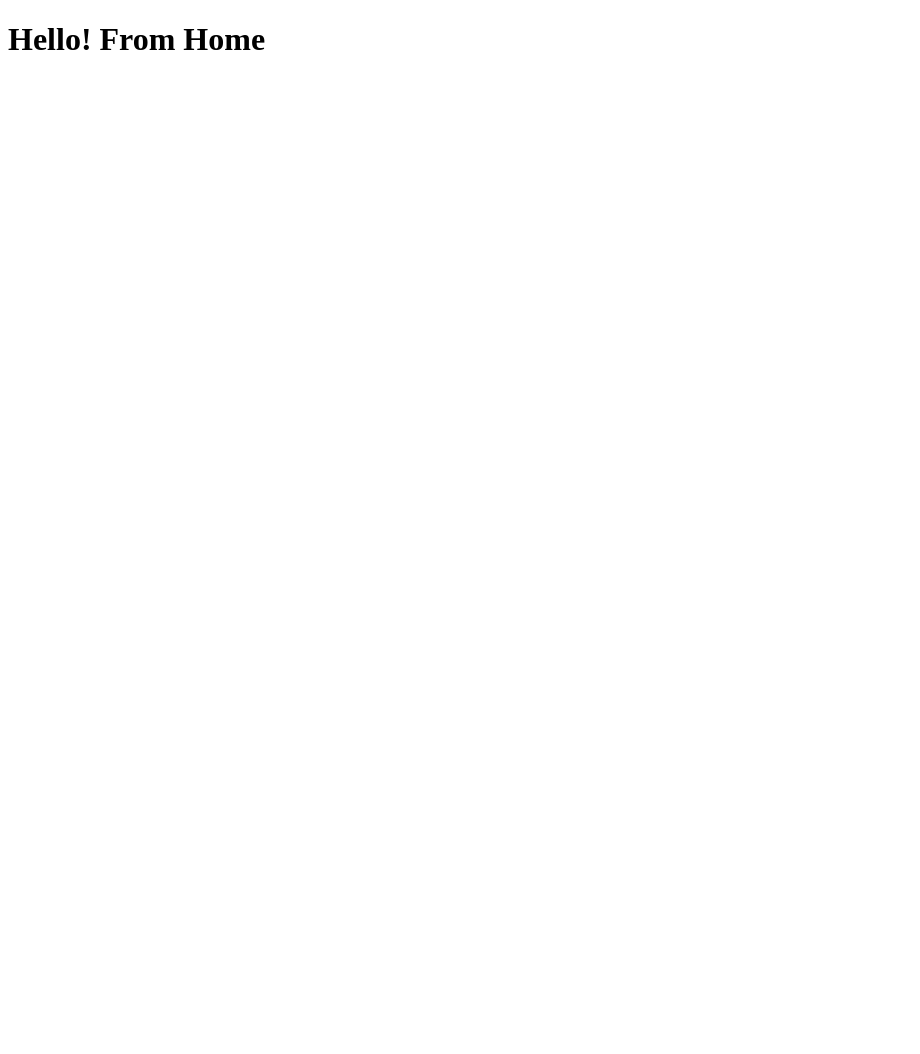
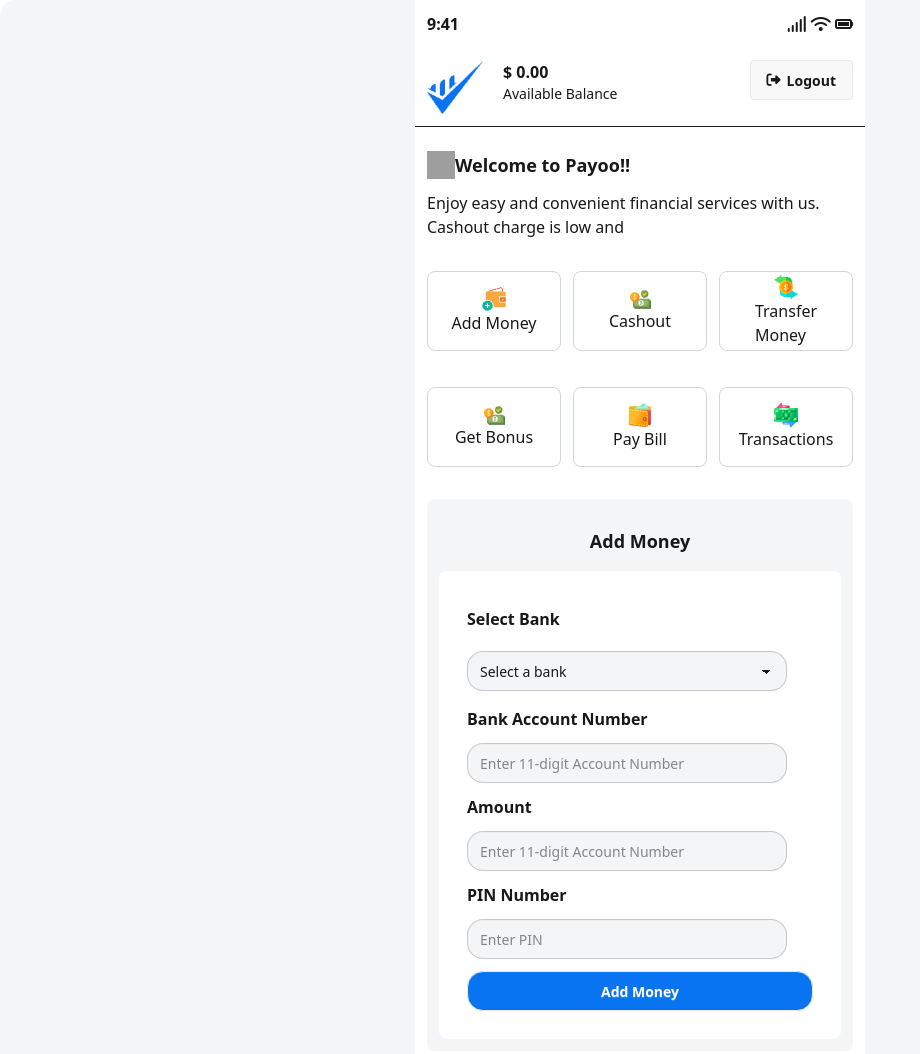
Before and after one commit to alamgir65/Payoo-MFS, a plain HTML site: page home.html in a window 1280 px wide. Shown: the whole page, without its empty margins (0-920 px from the left). Before the commit the page ends 800 px from the top, so only its background shows below. Drawn offline with nearby package versions, Linux system fonts and the light colour scheme; grey boxes are pictures that could not be loaded.

Commit message:
add money form added

```diff
--- a/home.html
+++ b/home.html
@@ -1,11 +1,125 @@
 <!DOCTYPE html>
 <html lang="en">
+
 <head>
     <meta charset="UTF-8">
     <meta name="viewport" content="width=device-width, initial-scale=1.0">
     <title>Payoo-HOME</title>
+
+    <!-- Font Awesome 6 (Free CDN) -->
+    <link href="https://cdnjs.cloudflare.com/ajax/libs/font-awesome/6.5.2/css/all.min.css" rel="stylesheet" />
+
+    <!-- daisy ui -->
+    <link href="https://cdn.jsdelivr.net/npm/daisyui@5" rel="stylesheet" type="text/css" />
+    <script src="https://cdn.jsdelivr.net/npm/@tailwindcss/browser@4"></script>
 </head>
-<body>
-    <h1>Hello! From Home</h1>
+
+<body class="bg-[#f4f5f7] width-[450px] flex flex-col justify-start items-center rounded-2xl">
+    <div class="bg-white">
+        <header>
+            <section class="flex justify-between items-center p-3 w-[450px] font-semibold">
+                <p>9:41</p>
+                <div>
+                    <i class="fa-solid fa-signal"></i>
+                    <i class="fa-solid fa-wifi"></i>
+                    <i class="fa-solid fa-battery-full"></i>
+                </div>
+            </section>
+            <nav class="flex justify-between m-3">
+                <div class="flex justify-between">
+                    <img class="w-[30%]" src="assets/Group.png" alt="">
+                    <div class="">
+                        <p class="font-bold">$ <span>0.00</span></p>
+                        <p class="font-extralight text-sm">Available Balance</p>
+                    </div>
+                </div>
+                <button class="btn"><i class="fa-solid fa-right-from-bracket"></i> Logout</button>
+            </nav>
+        </header>
+        <hr>
+        <main class="bg-white w-[450px] p-3 my-3">
+            <section>
+                <div>
+                    <h1 class="flex text-lg font-bold mb-3"><img width="28" height="28"
+                            src="https://img.icons8.com/emoji/48/fire.png" alt="fire" /> Welcome to Payoo!!</h1>
+                    <p class="text-base font-normal">Enjoy easy and convenient financial services with us. Cashout
+                        charge is low and </p>
+                </div>
+            </section>
+
+            <!-- all transactions button section  -->
+            <section class="grid grid-cols-3 gap-3 mt-5">
+                <div id="add-money-box"
+                    class="border border-gray-300 h-[80px] rounded-lg p-3 my-3 flex flex-col justify-center items-center">
+                    <img src="./assets/wallet1.png" alt="">
+                    <p>Add Money</p>
+                </div>
+                <div id="cashout-box"
+                    class="border border-gray-300 h-[80px] rounded-lg p-3 my-3 flex flex-col justify-center items-center">
+                    <img src="./assets/bonus1.png" alt="">
+                    <p>Cashout</p>
+                </div>
+                <div id="transfer-box"
+                    class="border border-gray-300 h-[80px] rounded-lg p-3 my-3 flex flex-col justify-center items-center">
+                    <img src="./assets/money1.png" alt="">
+                    <p>Transfer <br> Money</p>
+                </div>
+                <div id="get-bonus-box"
+                    class="border border-gray-300 h-[80px] rounded-lg p-3 my-3 flex flex-col justify-center items-center">
+                    <img src="./assets/bonus1.png" alt="">
+                    <p>Get Bonus</p>
+                </div>
+                <div id="pay-bill-box"
+                    class="border border-gray-300 h-[80px] rounded-lg p-3 my-3 flex flex-col justify-center items-center">
+                    <img src="./assets/purse1.png" alt="">
+                    <p>Pay Bill</p>
+                </div>
+                <div id="transactions-box"
+                    class="border border-gray-300 h-[80px] rounded-lg p-3 my-3 flex flex-col justify-center items-center">
+                    <img src="./assets/transaction1.png" alt="">
+                    <p>Transactions</p>
+                </div>
+            </section>
+
+            <!-- transaction history section  -->
+            <section class="bg-[#f4f5f7] flex flex-col justify-center p-3 rounded-lg mt-5">
+                <h1 class="m-4 text-lg font-bold text-center">Add Money</h1>
+                <form class="bg-white p-7 rounded-lg ">
+                    <div>
+                        <fieldset class="fieldset ">
+                            <legend class="fieldset-legend font-semibold text-base">Select Bank</legend>
+                            <select class="select bg-[#f4f5f7] my-3 rounded-2xl">
+                                <option disabled selected>Select a bank</option>
+                                <option>Brac Bank</option>
+                                <option>Eastern Bank</option>
+                                <option>Islami Bank</option>
+                            </select>
+                        </fieldset>
+                    </div>
+                    <div>
+                        <label class="font-semibold">Bank Account Number</label>
+                        <br>
+                        <input id="login-phone-number" type="number" placeholder="Enter 11-digit Account Number"
+                            class="input bg-[#f4f5f7] my-3 rounded-2xl" />
+                    </div>
+                    <div>
+                        <label class="font-semibold">Amount</label>
+                        <br>
+                        <input id="login-phone-number" type="number" placeholder="Enter 11-digit Account Number"
+                            class="input bg-[#f4f5f7] my-3 rounded-2xl" />
+                    </div>
+                    <div>
+                        <label class="font-semibold">PIN Number</label>
+                        <br>
+                        <input id="account-pin" type="password" placeholder="Enter PIN"
+                            class="input bg-[#f4f5f7] my-3 rounded-2xl" />
+                    </div>
+                    <button type="button" id="add-money-btn"
+                        class="btn bg-[#0874F2] w-full rounded-2xl text-white font-semibold">Add Money</button>
+                </form>
+            </section>
+        </main>
+    </div>
 </body>
+
 </html>
```
